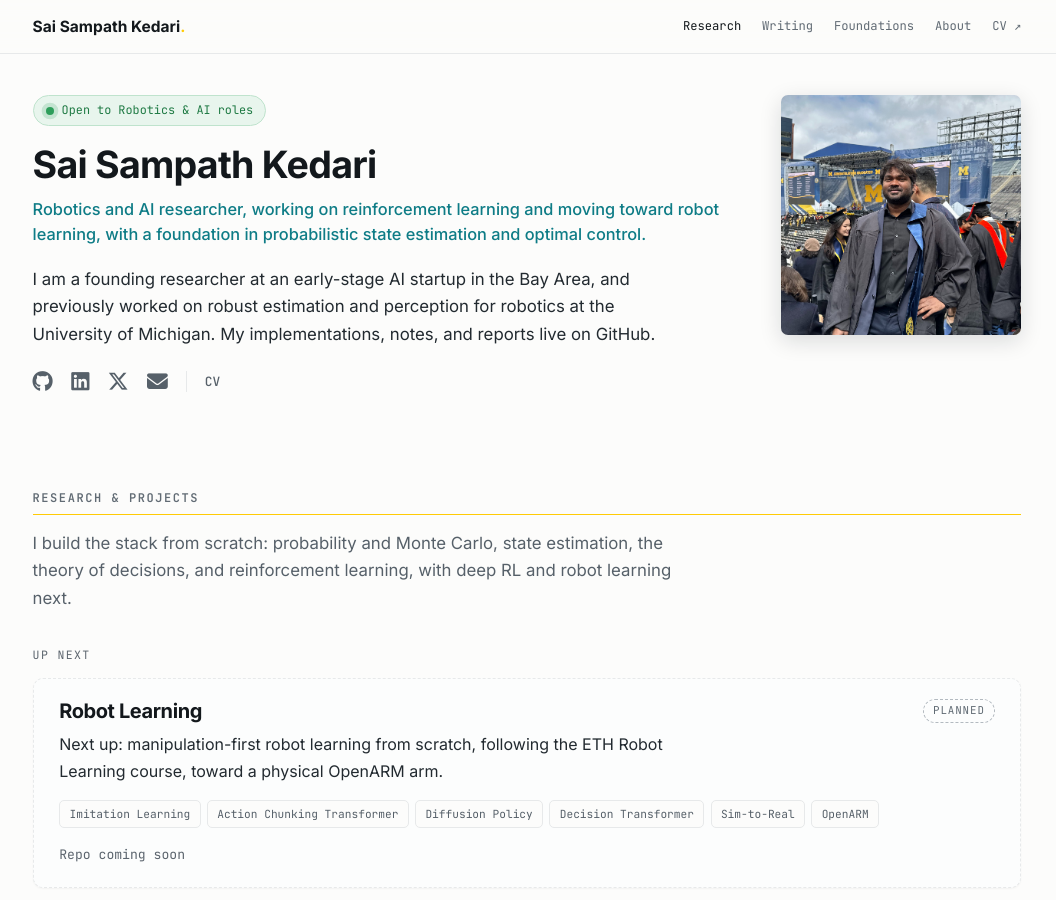
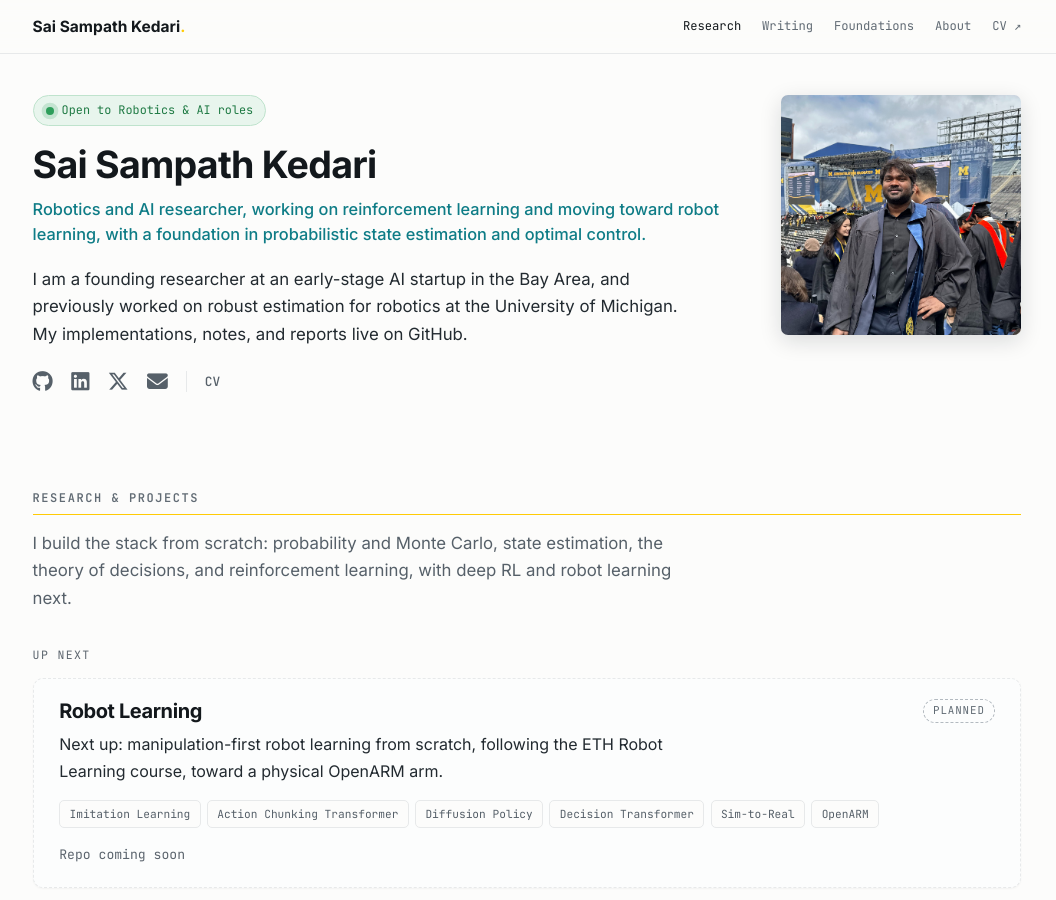
Before and after one commit to SaiSampathKedari/SaiSampathKedari.github.io, a Jekyll site: the page index.html, which Jekyll copies as it is, in a window 1280 px wide and 900 px high. Shown: the whole window, without its empty margins (113-1169 px from the left). Built offline with Jekyll 4.4.1, drawn with Linux system fonts in a browser that asks for light colours; some of the changed text lies outside the part shown.

Commit message:
Fix RA description: robust estimation, not perception
Co-Authored-By: Claude Fable 5 <noreply@anthropic.com>

```diff
--- a/index.html
+++ b/index.html
@@ -227,7 +227,7 @@ html.js .reveal.in{opacity:1;transform:none;}
       <div class="otw"><span class="gdot"></span> Open to Robotics &amp; AI roles</div>
       <h1>Sai Sampath Kedari</h1>
       <p class="pos">Robotics and AI researcher, working on reinforcement learning and moving toward robot learning, with a foundation in probabilistic state estimation and optimal control.</p>
-      <p class="bio">I am a founding researcher at an early-stage AI startup in the Bay Area, and previously worked on robust estimation and perception for robotics at the University of Michigan. My implementations, notes, and reports live on GitHub.</p>
+      <p class="bio">I am a founding researcher at an early-stage AI startup in the Bay Area, and previously worked on robust estimation for robotics at the University of Michigan. My implementations, notes, and reports live on GitHub.</p>
       <div class="icons">
         <a href="https://github.com/SaiSampathKedari" target="_blank" rel="noopener noreferrer" aria-label="GitHub"><i class="fab fa-github" aria-hidden="true"></i></a>
         <a href="https://www.linkedin.com/in/sai-sampath-kedari" target="_blank" rel="noopener noreferrer" aria-label="LinkedIn"><i class="fab fa-linkedin" aria-hidden="true"></i></a>
@@ -492,7 +492,7 @@ html.js .reveal.in{opacity:1;transform:none;}
     <div class="reveal">
       <h3 class="about-sub">Work Experience</h3>
       <div class="xrow"><div class="xlogo"><i class="fas fa-robot" aria-hidden="true"></i></div><div><div class="xt">Founding Researcher</div><div class="xo">Stealth AI startup, San Francisco Bay Area</div></div><div class="xdate">Feb 2026 to Present</div></div>
-      <div class="xrow"><div class="xlogo"><img src="/images/um_logo.png" alt=""></div><div><div class="xt">Research Assistant</div><div class="xo">University of Michigan, College of Engineering</div><div class="xd">Robust estimation and perception for robotics, iRaL Lab (Prof. Vasileios Tzoumas).</div></div><div class="xdate">Aug 2024 to Jun 2025</div></div>
+      <div class="xrow"><div class="xlogo"><img src="/images/um_logo.png" alt=""></div><div><div class="xt">Research Assistant</div><div class="xo">University of Michigan, College of Engineering</div><div class="xd">Robust estimation for robotics, iRaL Lab (Prof. Vasileios Tzoumas).</div></div><div class="xdate">Aug 2024 to Jun 2025</div></div>
       <div class="xrow"><div class="xlogo"><img src="/images/Dassault.png" alt=""></div><div><div class="xt">R&amp;D Software Developer</div><div class="xo">Dassault Systèmes, Pune, India</div><div class="xd">CATIA, in C++.</div></div><div class="xdate">Sep 2020 to Aug 2021</div></div>
       <div class="xrow"><div class="xlogo"><img src="/images/altair.png" alt=""></div><div><div class="xt">Software Engineer</div><div class="xo">Altair, Bengaluru, India</div><div class="xd">Solver and modeling tools, in C++.</div></div><div class="xdate">Sep 2019 to Aug 2020</div></div>
     </div>
```
